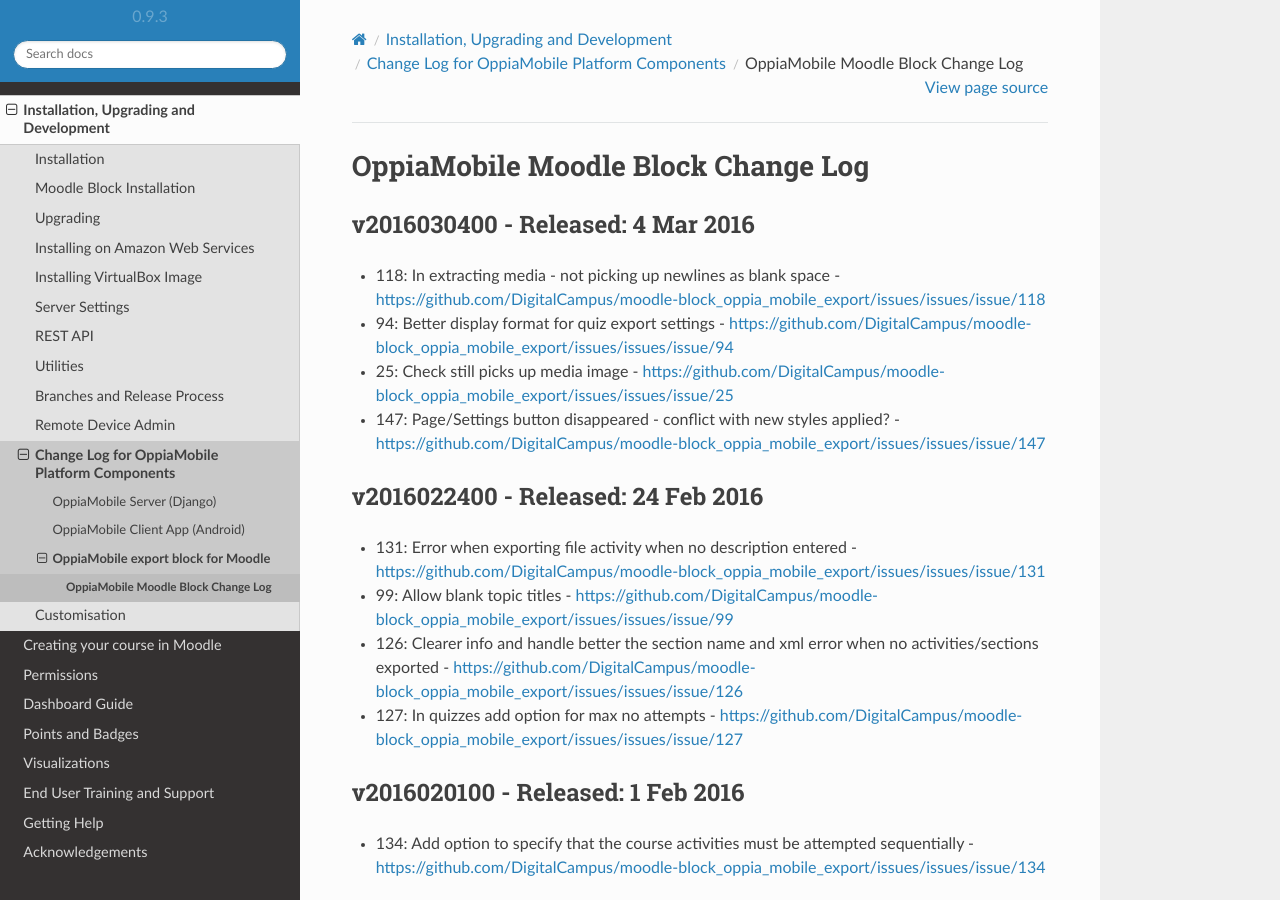
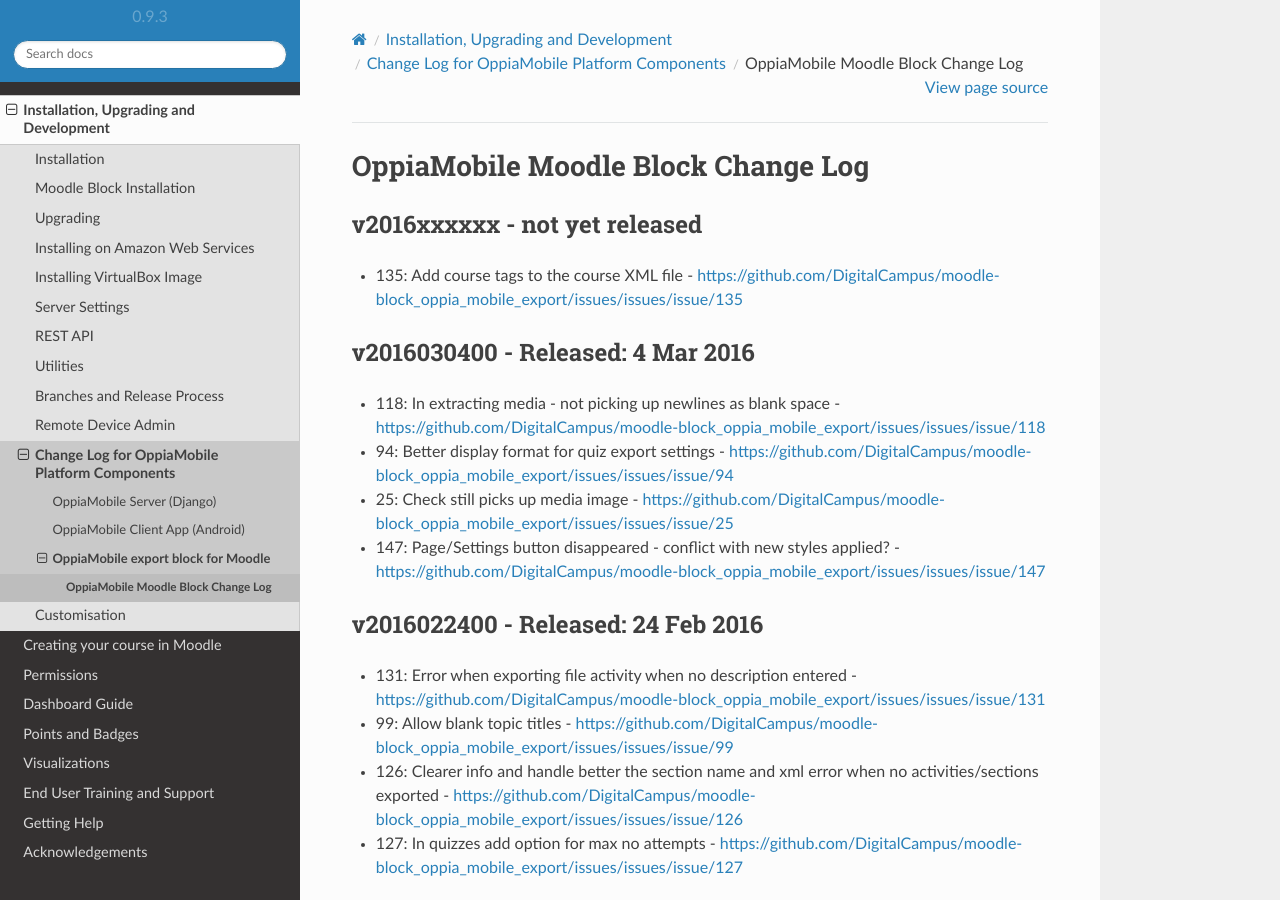
Before and after one commit to DigitalCampus/django-oppia, a Sphinx documentation site: the page built from docs/dev/changelog_moodleblock.rst, in a window 1280 px wide and 900 px high. Built offline with Sphinx 7.4.7 and the Read the Docs theme 2.0.0, drawn with Linux system fonts in a browser that asks for light colours; pages that are not in the unit, such as notebooks, are missing from menus; the version number is read from the project's files by our own code.

Commit message:
update docs

```diff
--- a/docs/dev/changelog_moodleblock.rst
+++ b/docs/dev/changelog_moodleblock.rst
@@ -1,5 +1,12 @@
 OppiaMobile Moodle Block Change Log
 =====================================
+
+.. _blockv2016xxxxxx:
+
+v2016xxxxxx - not yet released
+-------------------------------------
+
+* 135: Add course tags to the course XML file - https://github.com/DigitalCampus/moodle-block_oppia_mobile_export/issues/issues/issue/135
 
 
 .. _blockv2016030400:
```
